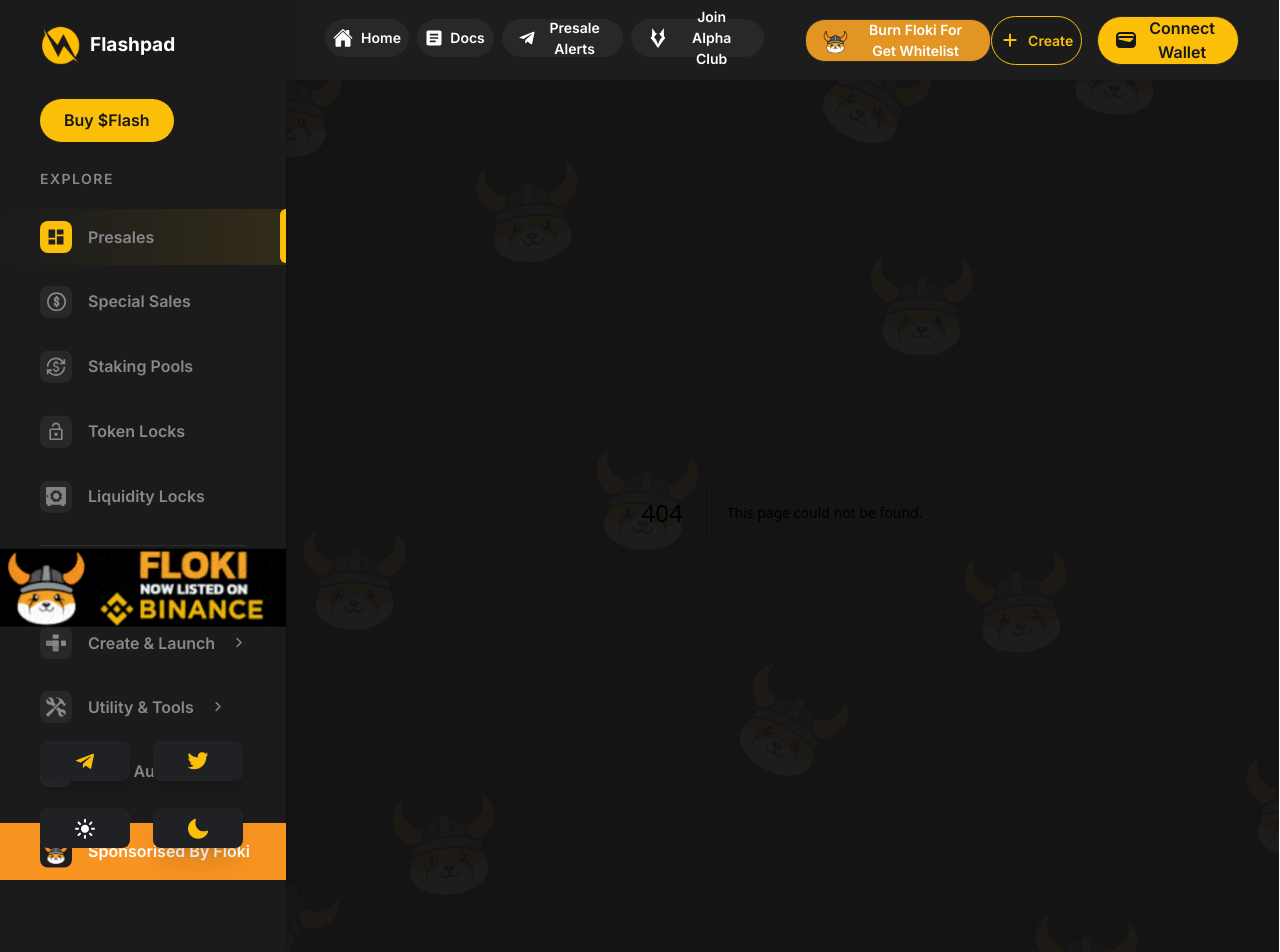
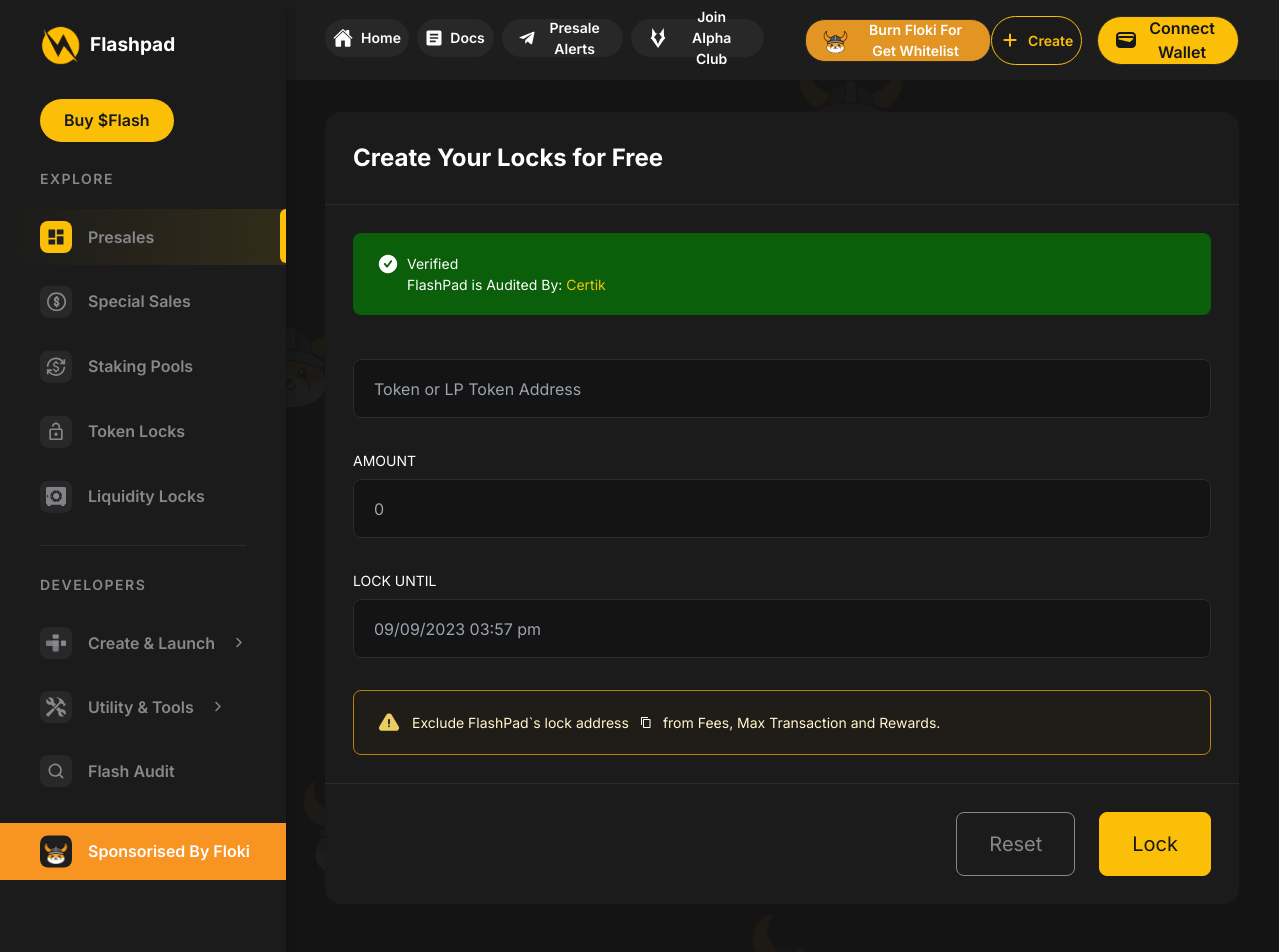
Before and after one commit to bullpull02/Lightning-launchpad-frontend, a Next.js app: page /create-locks in a window 1280 px wide. Before the commit this address had no page. Shown: the top 952 px of the page. Built offline with nearby package versions, Linux system fonts and the light colour scheme.

Commit message:
add the create lock page

```diff
--- /dev/null
+++ b/src/app/create-locks/page.js
@@ -0,0 +1,72 @@
+"use client";
+import Image from "next/image";
+
+//! import Image
+import BurnImage from "@/assets/image/burn-image.png";
+
+//! import Icon
+import CopyIcon from "@/assets/icons/copy.svg";
+
+//! import components
+import DefaultCard from "@/components/Card/DefaultCard";
+import Success from "@/components/Alert/Success";
+import Warning from "@/components/Alert/Warning";
+import Input from "@/components/Form/Input";
+
+const FooterButton = () => {
+  return (
+    <div className="flex flex-row gap-6 justify-end">
+      <button className="px-8 py-4 border border-[#86888C] rounded-[8px] text-center text-[#86888C] text-[20px]">
+        Reset
+      </button>
+      <button className="px-8 py-4 border border-[#FCBF07] bg-[#FCBF07] rounded-[8px] text-center text-[#16171B] text-[20px]">
+        Lock
+      </button>
+    </div>
+  );
+};
+
+const CreateLocks = () => {
+  return (
+    <div className="relative min-h-[1300px]">
+      <DefaultCard
+        header="Create Your Locks for Free"
+        footer={true}
+        footerWrapper={<FooterButton />}
+      >
+        <div>
+          <Success>
+            <p className="text-white text-[14px]">
+              Verified <br />
+              FlashPad is Audited By:
+              <span className="text-[#FCBF07]"> Certik</span>
+            </p>
+          </Success>
+          <div className="mt-11 flex flex-col gap-8">
+            <Input placeholder="Token or LP Token Address" />
+            <Input label="Amount" placeholder="0" />
+            <Input label="Lock until" placeholder="09/09/2023 03:57 pm" />
+            <Warning>
+              <>
+                <p className="text-[14px] text-[#FFF7CD]">
+                  Exclude FlashPad`s lock address
+                </p>
+                <Image src={CopyIcon} alt="icon" />
+                <p className="text-[14px] text-[#FFF7CD]">
+                  from Fees, Max Transaction and Rewards.
+                </p>
+              </>
+            </Warning>
+          </div>
+        </div>
+      </DefaultCard>
+      <Image
+        src={BurnImage}
+        alt="image"
+        className="absolute -bottom-16 -right-10"
+      />
+    </div>
+  );
+};
+
+export default CreateLocks;
--- a/src/app/create-token/page.js
+++ b/src/app/create-token/page.js
@@ -33,7 +33,14 @@
         footerWrapper={<FooterButton />}
       >
         <div>
-          <Success />
+          <Success>
+            <p className="text-white text-[14px]">
+              All created tokens include an Audit. <br />
+              Audits can be found <span className="text-[#FCBF07]">here</span>.
+              Created tokens also get Audit badge on FlashPad presales
+              automatically.
+            </p>
+          </Success>
           <div className="flex flex-col pt-11 gap-8">
             <div>
               <DefaultSelect />
--- /dev/null
+++ b/src/components/Alert/Warning/index.js
@@ -0,0 +1,15 @@
+import Image from "next/image";
+
+//! import icons
+import WarningIcon from "@/assets/icons/warning.svg";
+
+const Warning = ({ children }) => {
+  return (
+    <div className="bg-[#7A4F01]/[0.06] px-6 py-5 flex flex-row gap-3 rounded-[8px] border items-center border-[#B78103]">
+      <Image src={WarningIcon} alt="image" />
+      {children}
+    </div>
+  );
+};
+
+export default Warning;
```
Also changed, not shown: src/assets/icons/copy.svg (added), src/assets/icons/warning.svg (added).
